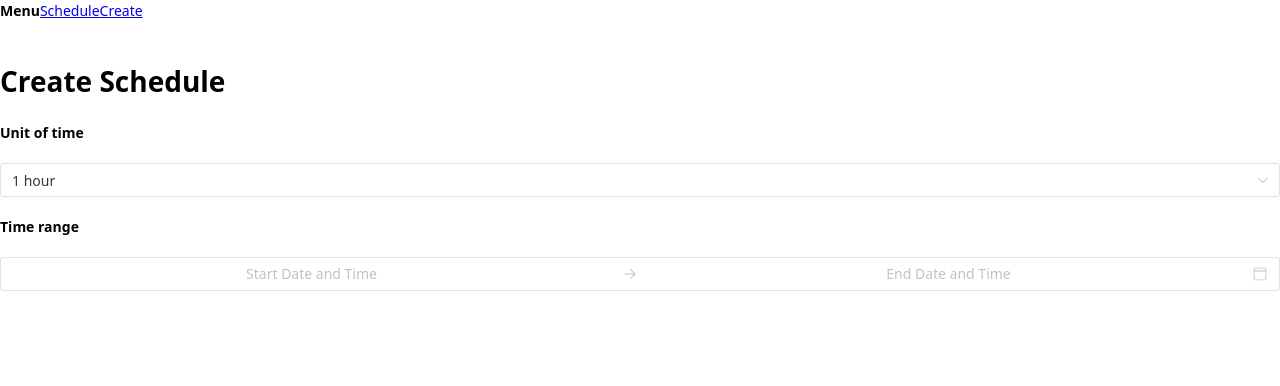
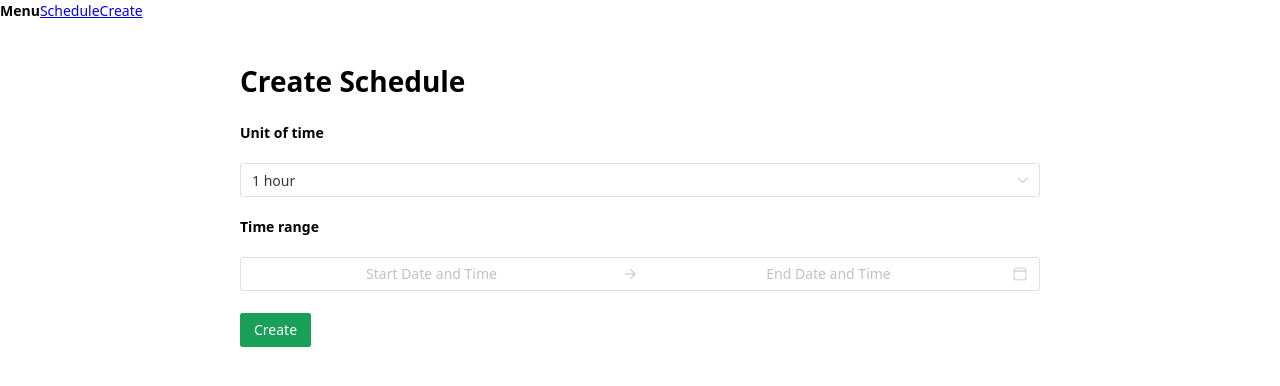
Before and after one commit to ylysyym/coscheduler, a Vue app: page /#/create in a window 1280 px wide. Shown: the top 386 px of the page. Built offline with nearby package versions, Linux system fonts and the light colour scheme.

Commit message:
add max width to creation view and add dummy create button

```diff
--- a/src/views/CreationView.vue
+++ b/src/views/CreationView.vue
@@ -1,10 +1,12 @@
 <template>
+    <div class="container">
         <h1>Create Schedule</h1>
         <h4>Unit of time</h4>
         <n-select
             :options="schemas"
             v-model:value="selectedSchema"
             :on-update:value="onUnitSelected"
+            :consistent-menu-width="false"
         />
         <h4>Time range</h4>
         <n-date-picker
@@ -15,10 +17,13 @@
             :actions="null"
             :format="pickerFormat"
         />
+        <br />
+        <n-button type="primary">Create</n-button>
+    </div>
 </template>
 
 <script setup lang="ts">
-import { NSelect, NDatePicker } from 'naive-ui';
+import { NSelect, NDatePicker, NButton } from 'naive-ui';
 import { computed, ref } from 'vue';
 import { defaultTimeUnits } from '@/models/timeUnits/defaultTimeUnits';
 
@@ -55,7 +60,15 @@ const schemas = computed(() => {
 let timeRange = ref();
 
 const onUnitSelected = (value: number) => {
+    if (selectedSchema.value === value) return;
     selectedSchema.value = value;
     timeRange.value = null;
 };
 </script>
+
+<style scoped>
+.container {
+    max-width: 800px;
+    margin: 0 auto;
+}
+</style>
```
Lines whose indentation alone changed are shown as unchanged.
